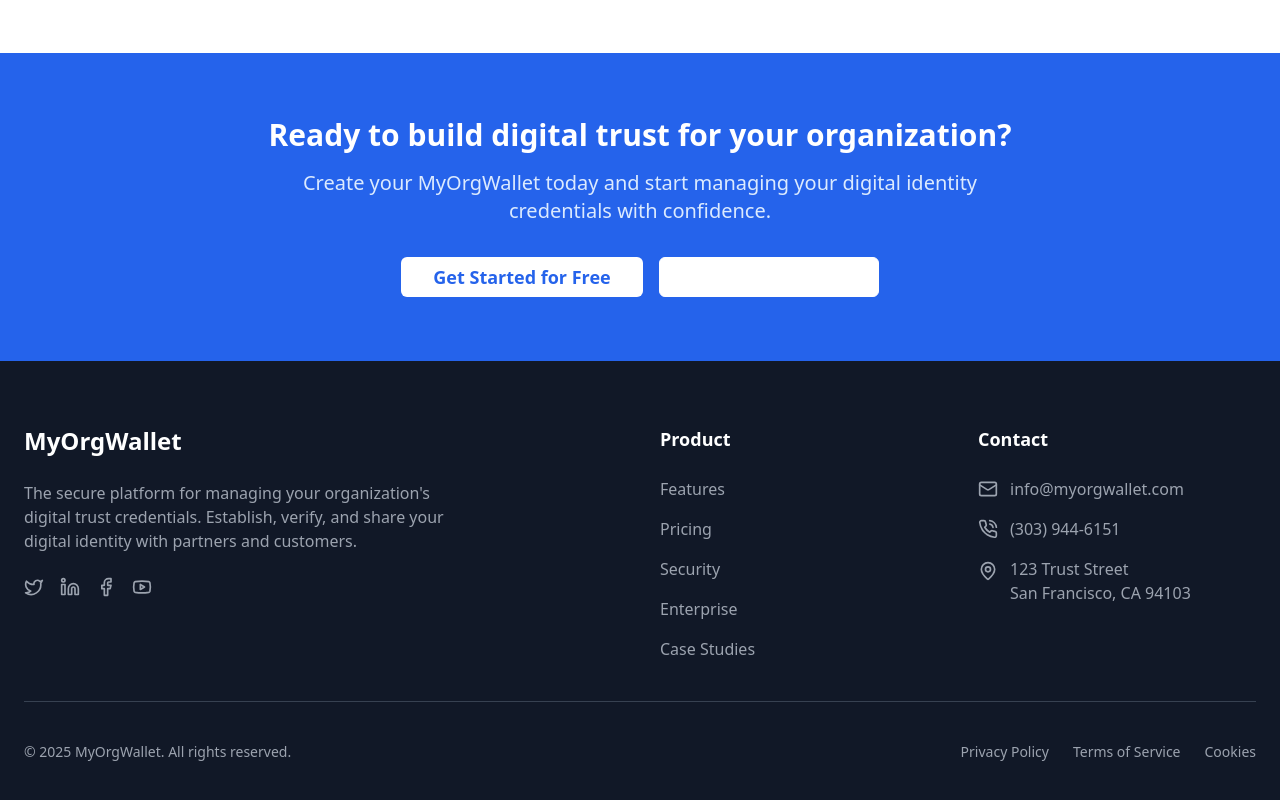
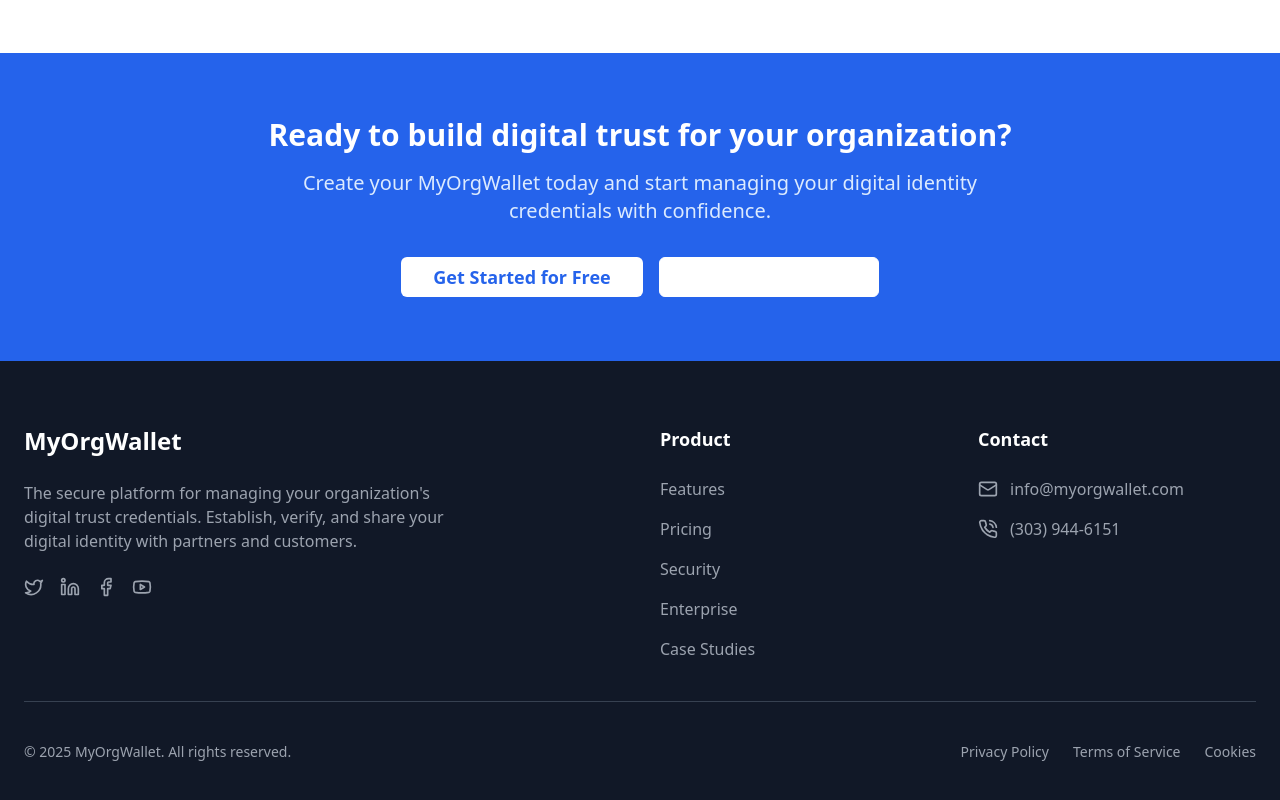
Before and after one commit to ryanpedersen3/org-wallet-public, a React (Vite) app: page / in a window 1280 px wide. Shown: the part 4041-4841 px from the top of the page. Built offline with nearby package versions, Linux system fonts and the light colour scheme.

Commit message:
Remove address from footer
Removes the address information from the footer component.

```diff
--- a/src/components/Footer.tsx
+++ b/src/components/Footer.tsx
@@ -1,10 +1,10 @@
+
 import React from 'react';
 import { Button } from '@/components/ui/button';
 import { Separator } from '@/components/ui/separator';
 import {
   Mail,
   PhoneCall,
-  MapPin,
   Twitter,
   Linkedin,
   Facebook,
@@ -59,13 +59,6 @@ const Footer = () => {
                 <PhoneCall className="h-5 w-5 mr-3" />
                 <a href="tel:+13039446151" className="hover:text-white">(303) 944-6151</a>
               </li>
-              <li className="flex items-start text-gray-400">
-                <MapPin className="h-5 w-5 mr-3 mt-1" />
-                <address className="not-italic">
-                  123 Trust Street<br />
-                  San Francisco, CA 94103
-                </address>
-              </li>
             </ul>
           </div>
         </div>
```
